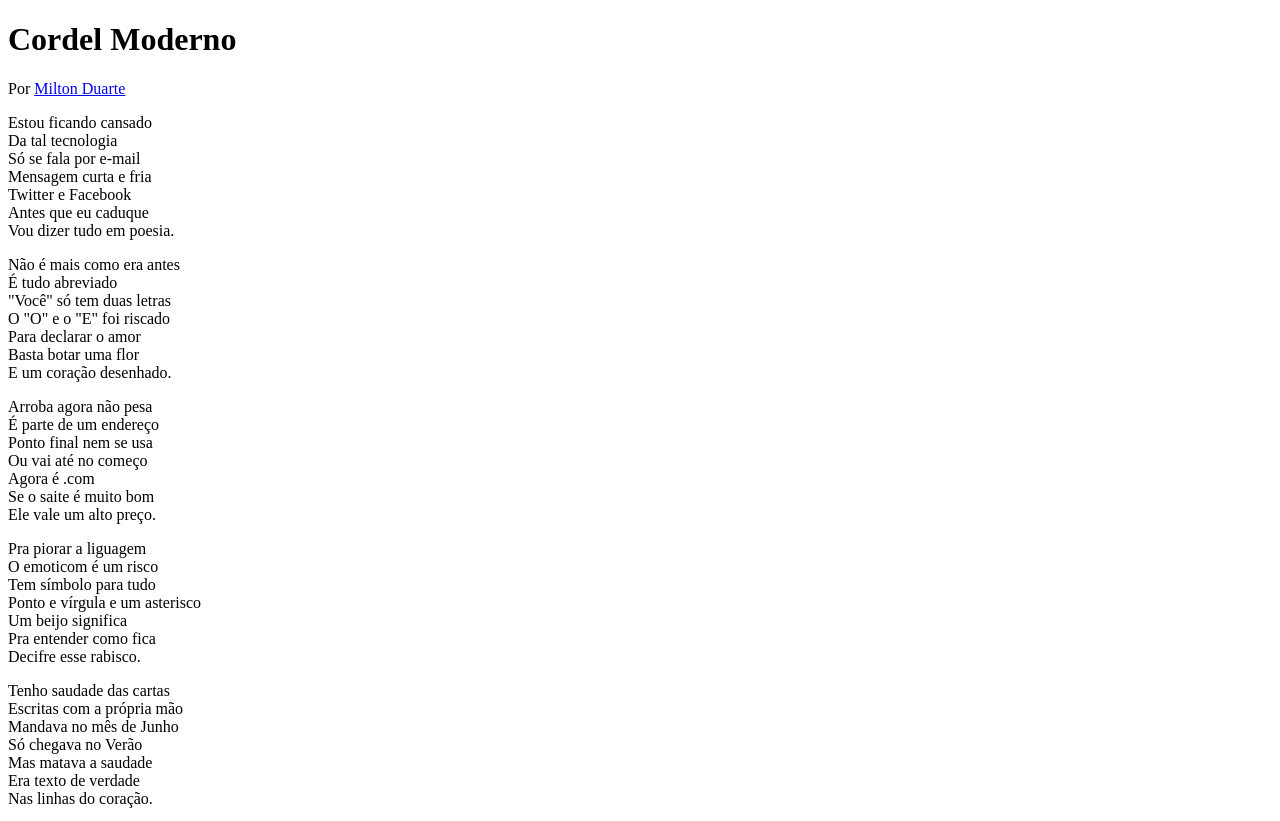
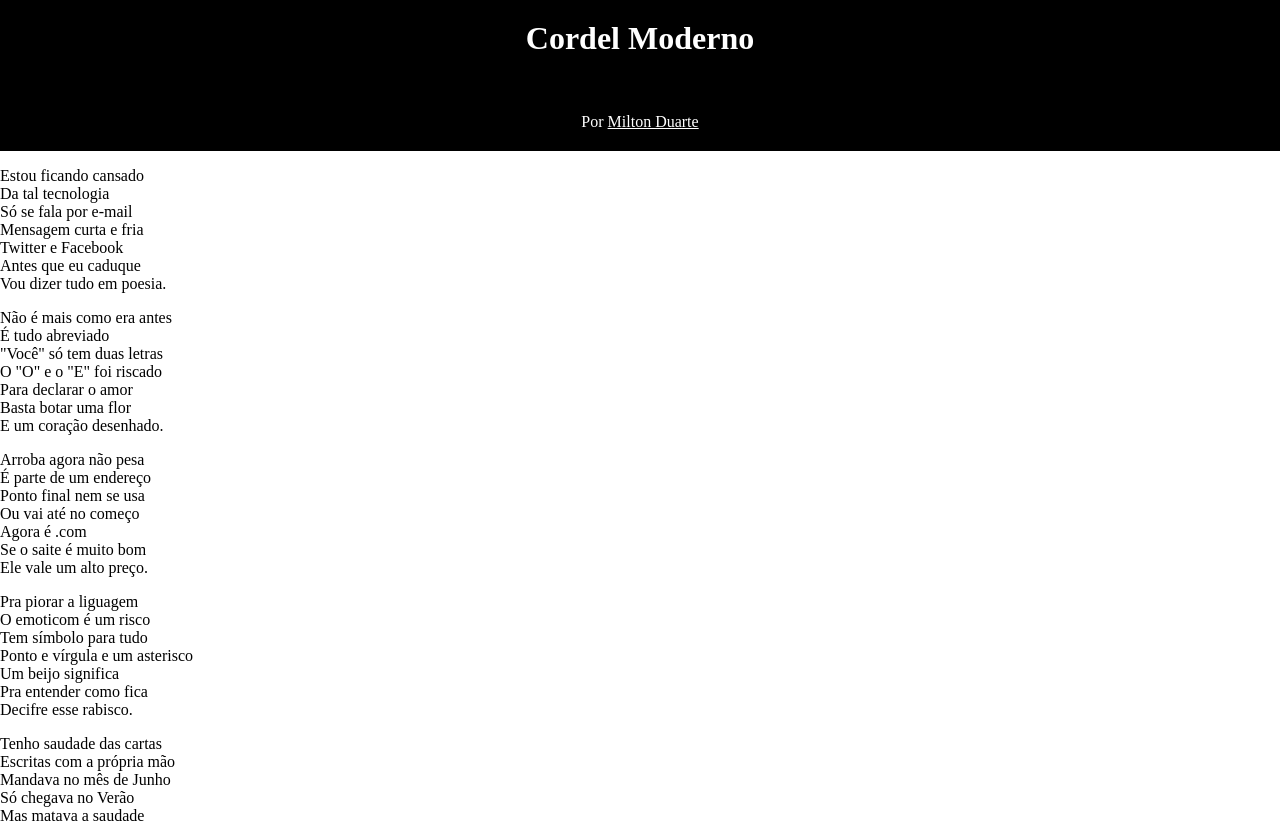
Before and after one commit to weslleymar/html-css, a plain HTML site: page desafios/d012/cordel.html in a window 1280 px wide. Shown: the top 821 px of the page. Drawn offline with Linux system fonts and the light colour scheme.

Commit message:
atualizei o desafio 012

```diff
--- a/desafios/d012/estilo/style.css
+++ b/desafios/d012/estilo/style.css
@@ -1 +1,28 @@
 @charset "UTF-8";
+
+body{
+    margin: 0px;
+}
+
+header{
+    background-color: black;
+    margin: 0px;
+}
+
+header  h1{
+    color: white;
+    margin: 0px;
+    padding: 20px;
+    text-align: center;
+
+}
+
+header p{
+    color: white;
+    text-align: center;
+    padding: 20px;
+}
+
+header a{
+    color: white;
+}
```
